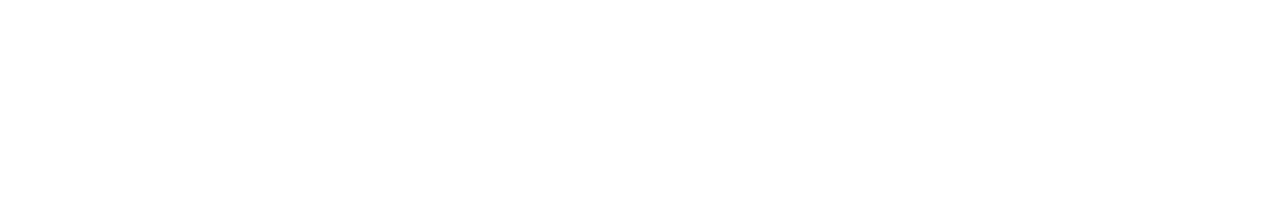
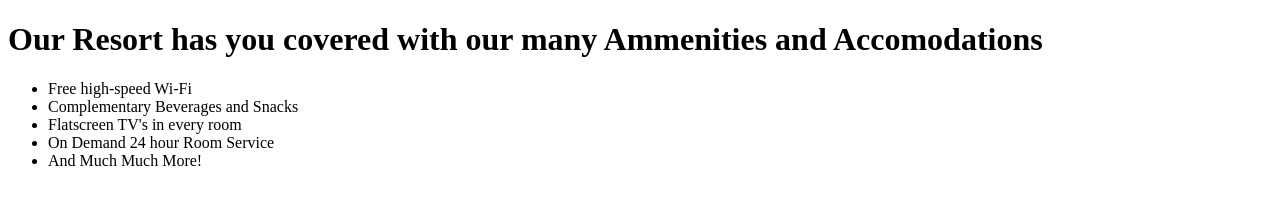
Before and after one commit to nathanrgoodman/travel-website, a plain HTML site: page accommodations.html in a window 1280 px wide. Drawn offline with Linux system fonts and the light colour scheme.

Commit message:
addded text to accomodations page

```diff
--- a/accommodations.html
+++ b/accommodations.html
@@ -0,0 +1,17 @@
+<!DOCTYPE html>
+<html>
+  <head>
+    <link href="css/styles.css" rel="stylesheet" type="text/css">
+    <title>Hanakuiwaleia Accomodations</title>
+  </head>
+  <body>
+    <h1>Our Resort has you covered with our many Ammenities and Accomodations</h1>
+    <ul>
+      <li>Free high-speed Wi-Fi</li>
+      <li>Complementary Beverages and Snacks</li>
+      <li>Flatscreen TV's in every room</li>
+      <li>On Demand 24 hour Room Service</li>
+      <li>And Much Much More!</li>
+    </ul>
+  </body>
+</html>
```
Also changed, not shown: index.html (+1 -1 lines).
